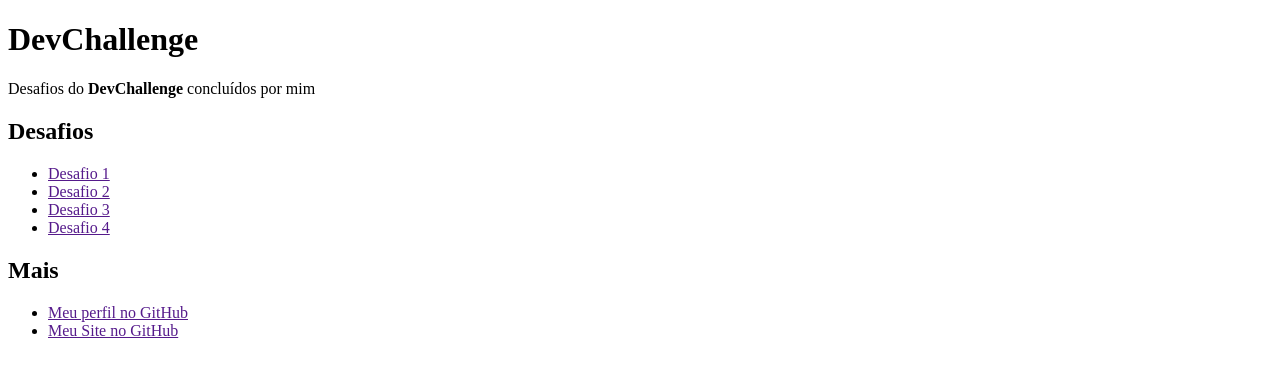
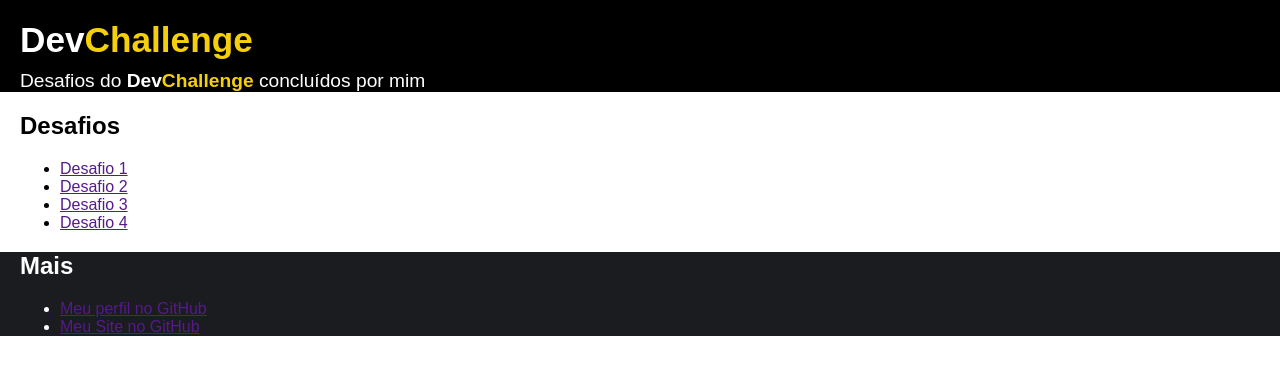
Before and after one commit to lucasregisdemoraes/devchallenge, a plain HTML site: page index.html in a window 1280 px wide. Drawn offline with Linux system fonts and the light colour scheme.

Commit message:
Adição dos estilos

```diff
--- a/index.html
+++ b/index.html
@@ -6,15 +6,19 @@
     <meta http-equiv="X-UA-Compatible" content="IE=edge">
     <meta name="viewport" content="width=device-width, initial-scale=1.0">
     <title>Desafios DevChallenge concluídos</title>
+    <link rel="stylesheet" href="/styles/style.css">
 </head>
 
 <body>
     <header>
-        <h1>DevChallenge</h1>
-        <p>Desafios do <strong>DevChallenge</strong> concluídos por mim</p>
+        <div class="container">
+            <h1>Dev<span>Challenge</span></h1>
+            <p>Desafios do <strong>Dev<span>Challenge</span></strong> concluídos por mim</p>
+        </div>
     </header>
 
     <main>
+        <div class="container">
             <h2>Desafios</h2>
             <ul>
                 <li><a href="">Desafio 1</a></li>
@@ -22,14 +26,17 @@
                 <li><a href="">Desafio 3</a></li>
                 <li><a href="">Desafio 4</a></li>
             </ul>
+        </div>
     </main>
 
     <footer>
+        <div class="container">
             <h2>Mais</h2>
             <ul>
                 <li><a href="">Meu perfil no GitHub</a></li>
                 <li><a href="">Meu Site no GitHub</a></li>
             </ul>
+        </div>
     </footer>
 </body>
 
--- /dev/null
+++ b/styles/style.css
@@ -0,0 +1,43 @@
+/*      =====   ESTILOS GERAIS      =====    */
+body {
+    margin: 0;
+    font-family: Arial, Helvetica, sans-serif;
+}
+.container {
+    padding: 0 20px;
+    /* display: flex; */
+    /* flex-direction: column; */
+}
+
+/*      =====   HEADER      =====    */
+
+header {
+    background-color: rgb(0, 0, 0);
+    color: white;
+
+}
+
+h1 {
+    font-size: 2.2rem;
+    margin: 0;
+    padding: 20px 0 0;
+}
+span {
+    color: #f4cf0a;
+}
+
+p {
+    font-size: 1.2rem;
+    margin: 10px 0 0 0;
+
+}
+
+/*      =====   MAIN      =====    */
+
+/*      =====   FOOTER      =====    */
+
+footer {
+    background-color: #1a1c1f;
+    color: white;
+
+}
```
Lines whose indentation alone changed are shown as unchanged.
